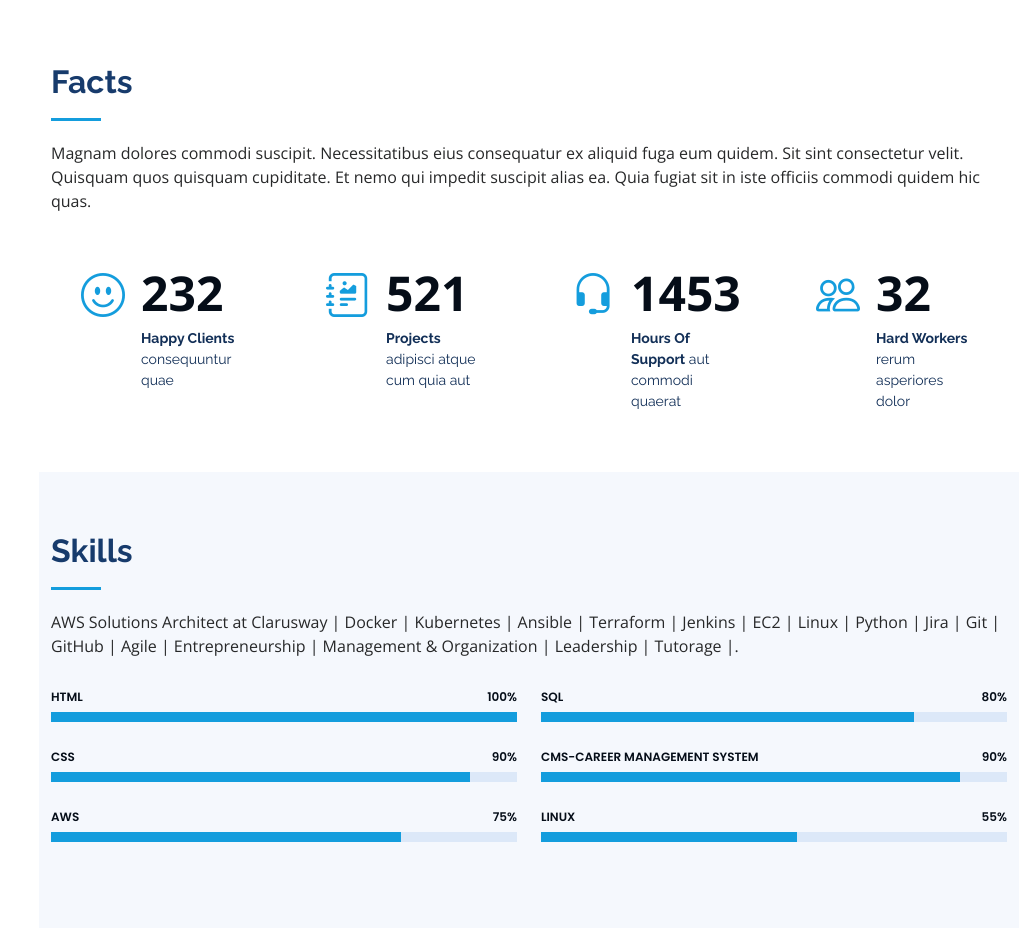
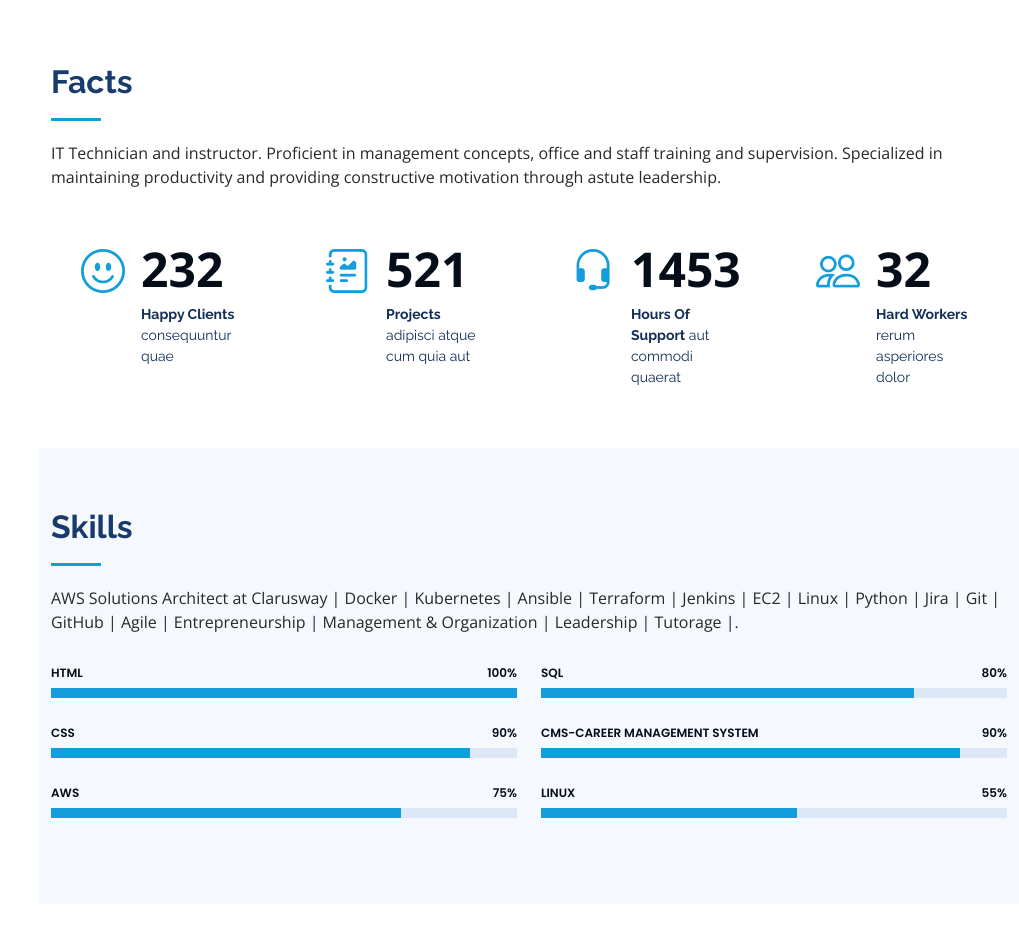
Before and after one commit to F1618-Fikret/F1618-Fikret.github.io, a plain HTML site: page index.html in a window 1280 px wide. Shown: the part 1497-2428 px from the top of the page, without its empty margins (261-1280 px from the left). Drawn offline with nearby package versions, Linux system fonts and the light colour scheme.

Commit message:
Update index.html

```diff
--- a/index.html
+++ b/index.html
@@ -132,7 +132,7 @@
 
         <div class="section-title">
           <h2>Facts</h2>
-          <p>Magnam dolores commodi suscipit. Necessitatibus eius consequatur ex aliquid fuga eum quidem. Sit sint consectetur velit. Quisquam quos quisquam cupiditate. Et nemo qui impedit suscipit alias ea. Quia fugiat sit in iste officiis commodi quidem hic quas.</p>
+          <p>IT Technician and instructor. Proficient in management concepts, office and staff training and supervision. Specialized in maintaining productivity and providing constructive motivation through astute leadership.</p>
         </div>
 
         <div class="row no-gutters">
```
